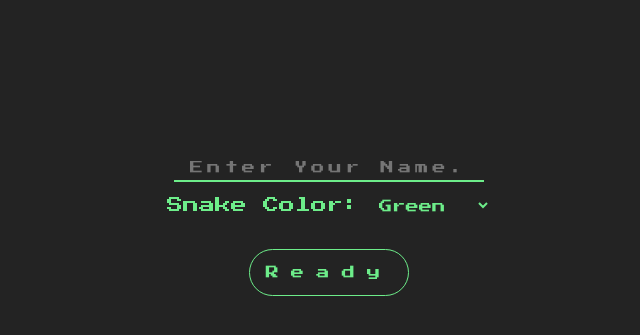
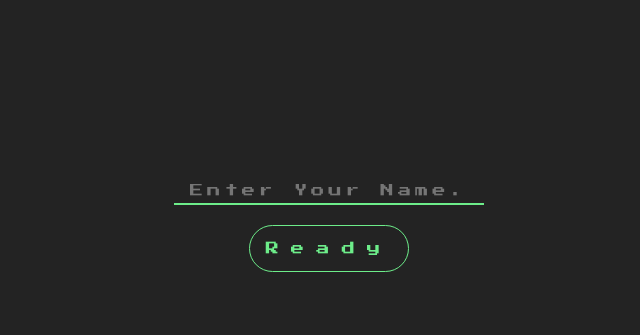
Before and after one commit to adampaulsackfield/snake, a plain HTML site: page index.html in a window 1280 px wide. Shown: the part 307-642 px from the top of the page, without its empty margins (311-951 px from the left). Drawn offline with Linux system fonts and the light colour scheme.

Commit message:
remove unneeded code

```diff
--- a/index.html
+++ b/index.html
@@ -36,16 +36,6 @@
 				placeholder="Enter Your Name..."
 			/>
 
-			<div class="nameArea__color">
-				<p class="nameArea__color--label">Snake Color:</p>
-				<select class="nameArea__color--select" name="color" id="themeSelect">
-					<option class="nameArea__color--option" value="green">Green</option>
-					<option class="nameArea__color--option" value="red">Red</option>
-					<option class="nameArea__color--option" value="yellow">Yellow</option>
-					<option class="nameArea__color--option" value="blue">Blue</option>
-				</select>
-			</div>
-
 			<button id="nameBtn" class="nameArea__button">Ready</button>
 		</section>
 
```
